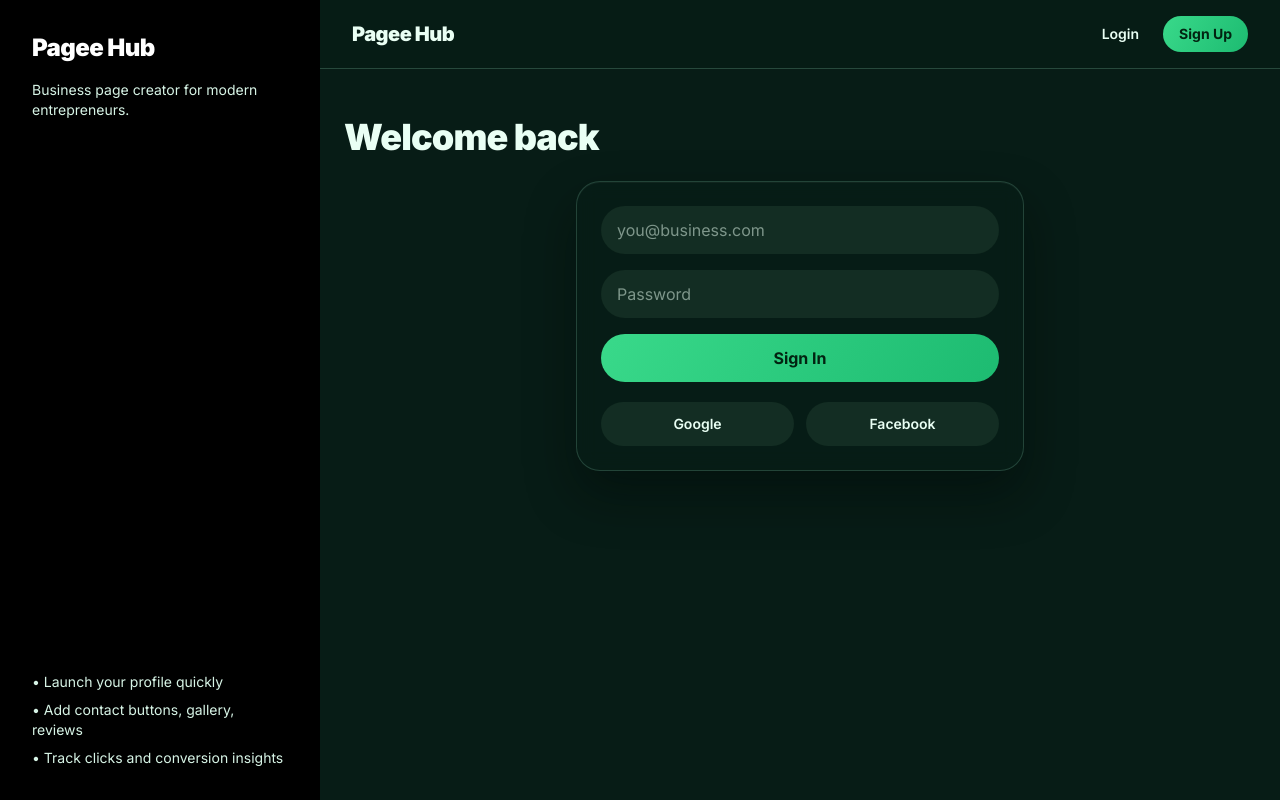
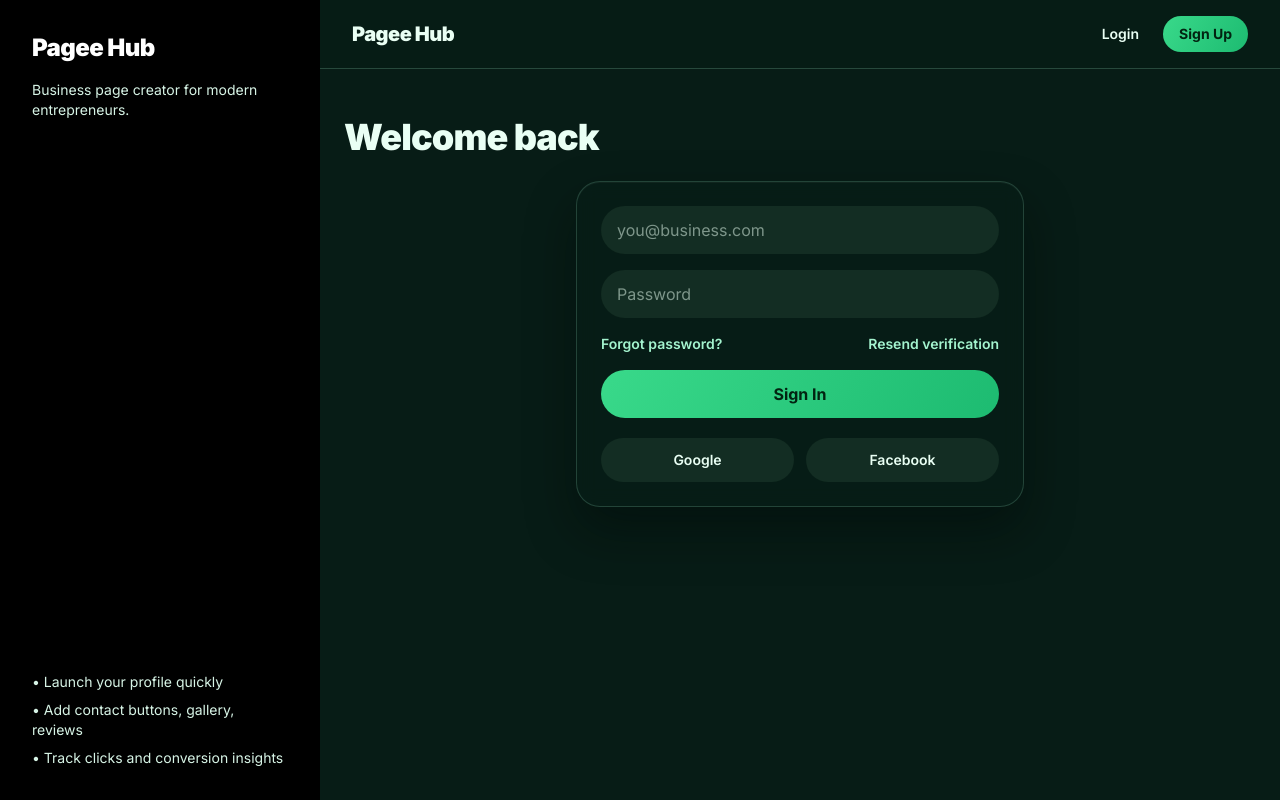
Before and after one commit to nwhator/Pagee-Hub, a Next.js app: page /login in a window 1280 px wide. Built offline with nearby package versions, Linux system fonts and the light colour scheme.

Commit message:
feat: enhance signup and login error messages for clarity and user guidance

```diff
--- a/src/app/api/auth/login/route.ts
+++ b/src/app/api/auth/login/route.ts
@@ -33,7 +33,10 @@ function getAuthErrorDetails(error: unknown) {
             : "";
 
     if (code.includes("invalid_credentials") || rawMessage.toLowerCase().includes("invalid login credentials")) {
-      return { message: "Email or password is incorrect.", status: 401 };
+      return {
+        message: "Email or password is incorrect. If you just signed up, verify your email first.",
+        status: 401
+      };
     }
 
     if (code.includes("email_not_confirmed") || rawMessage.toLowerCase().includes("email not confirmed")) {
--- /dev/null
+++ b/src/app/api/auth/resend-verification/route.ts
@@ -0,0 +1,49 @@
+import { NextResponse } from "next/server";
+import { hasSupabaseEnv, supabaseAuthRequest } from "@/lib/supabase";
+
+function getAuthErrorMessage(error: unknown) {
+  if (typeof error === "string") {
+    return error;
+  }
+
+  if (error && typeof error === "object") {
+    const candidate = error as { message?: unknown; msg?: unknown; error_description?: unknown };
+    if (typeof candidate.message === "string") return candidate.message;
+    if (typeof candidate.msg === "string") return candidate.msg;
+    if (typeof candidate.error_description === "string") return candidate.error_description;
+  }
+
+  return "Unable to resend verification email right now.";
+}
+
+export async function POST(request: Request) {
+  if (!hasSupabaseEnv) {
+    return NextResponse.json({ error: "Supabase is not configured" }, { status: 503 });
+  }
+
+  const payload = await request.json();
+  const email = typeof payload?.email === "string" ? payload.email.trim() : "";
+
+  if (!email.includes("@")) {
+    return NextResponse.json({ error: "Valid email is required" }, { status: 400 });
+  }
+
+  const emailRedirectTo = `${process.env.NEXT_PUBLIC_SITE_URL || "http://localhost:3000"}/login`;
+
+  const result = await supabaseAuthRequest("resend", {
+    method: "POST",
+    body: {
+      type: "signup",
+      email,
+      options: {
+        emailRedirectTo
+      }
+    }
+  });
+
+  if (!result.ok) {
+    return NextResponse.json({ error: getAuthErrorMessage(result.data) }, { status: result.status });
+  }
+
+  return NextResponse.json({ message: "Verification email sent. Please check your inbox." });
+}
--- a/src/app/api/auth/signup/route.ts
+++ b/src/app/api/auth/signup/route.ts
@@ -34,9 +34,15 @@ export async function POST(request: Request) {
     return NextResponse.json({ error: getAuthErrorMessage(result.data) }, { status: result.status });
   }
 
+  const hasSession = Boolean(result.data?.access_token);
+  const message = hasSession
+    ? "Signup successful"
+    : "Account created. Check your email to verify your account before signing in.";
+
   const response = NextResponse.json({
     user: result.data?.user ?? null,
-    message: "Signup successful"
+    message,
+    requires_email_verification: !hasSession
   }, { status: 201 });
 
   return withAuthCookies(response, result.data ?? {});
--- a/src/components/auth/auth-form.tsx
+++ b/src/components/auth/auth-form.tsx
@@ -1,5 +1,6 @@
 "use client";
 
+import Link from "next/link";
 import { useState } from "react";
 import { useRouter } from "next/navigation";
 
@@ -24,7 +25,9 @@ function toErrorMessage(input: unknown) {
 export function AuthForm({ mode }: { mode: AuthMode }) {
   const router = useRouter();
   const [loading, setLoading] = useState(false);
+  const [resendLoading, setResendLoading] = useState(false);
   const [message, setMessage] = useState("");
+  const [emailValue, setEmailValue] = useState("");
 
   const endpointMap: Record<AuthMode, string> = {
     signup: "/api/auth/signup",
@@ -63,6 +66,12 @@ export function AuthForm({ mode }: { mode: AuthMode }) {
       }
 
       if (mode === "signup") {
+        if (data?.requires_email_verification) {
+          setMessage(data?.message || "Account created. Check your email to verify your account before signing in.");
+          router.push("/login");
+          return;
+        }
+
         setMessage("Account created. Continue onboarding.");
         const userId = typeof data?.user?.id === "string" ? data.user.id : "";
         router.push(userId ? `/onboarding?user_id=${encodeURIComponent(userId)}` : "/onboarding");
@@ -81,11 +90,62 @@ export function AuthForm({ mode }: { mode: AuthMode }) {
     }
   }
 
+  async function resendVerificationEmail() {
+    if (!emailValue.includes("@")) {
+      setMessage("Enter your email first, then tap resend verification.");
+      return;
+    }
+
+    setResendLoading(true);
+    try {
+      const response = await fetch("/api/auth/resend-verification", {
+        method: "POST",
+        headers: { "Content-Type": "application/json" },
+        body: JSON.stringify({ email: emailValue })
+      });
+
+      const data = await response.json().catch(() => ({}));
+      if (!response.ok) {
+        setMessage(toErrorMessage(data?.error));
+        return;
+      }
+
+      setMessage(data?.message || "Verification email sent.");
+    } finally {
+      setResendLoading(false);
+    }
+  }
+
   return (
     <form action={onSubmit} className="surface-card mx-auto w-full max-w-md space-y-4 p-6">
-      <input name="email" type="email" required placeholder="you@business.com" className="w-full rounded-xl bg-slate-100 px-4 py-3" />
+      <input
+        name="email"
+        type="email"
+        required
+        placeholder="you@business.com"
+        value={emailValue}
+        onChange={(event) => setEmailValue(event.target.value)}
+        className="w-full rounded-xl bg-slate-100 px-4 py-3"
+      />
       {mode !== "forgot" && <input name="password" type="password" required placeholder="Password" className="w-full rounded-xl bg-slate-100 px-4 py-3" />}
       {mode === "reset" ? <input name="access_token" required placeholder="Reset access token" className="w-full rounded-xl bg-slate-100 px-4 py-3" /> : null}
+
+      {mode === "login" ? (
+        <div className="flex items-center justify-between text-sm">
+          <Link href="/forgot-password" className="font-semibold text-emerald-200 hover:text-emerald-100">
+            Forgot password?
+          </Link>
+          <button
+            type="button"
+            onClick={resendVerificationEmail}
+            disabled={resendLoading}
+            className="font-semibold text-emerald-200 hover:text-emerald-100 disabled:opacity-60"
+          >
+            {resendLoading ? "Sending..." : "Resend verification"}
+          </button>
+        </div>
+      ) : null}
+
       <button type="submit" disabled={loading} className="green-btn w-full px-6 py-3 disabled:opacity-50">
         {loading ? "Please wait..." : mode === "signup" ? "Create Account" : mode === "login" ? "Sign In" : mode === "forgot" ? "Send Reset Link" : "Update Password"}
       </button>
```
